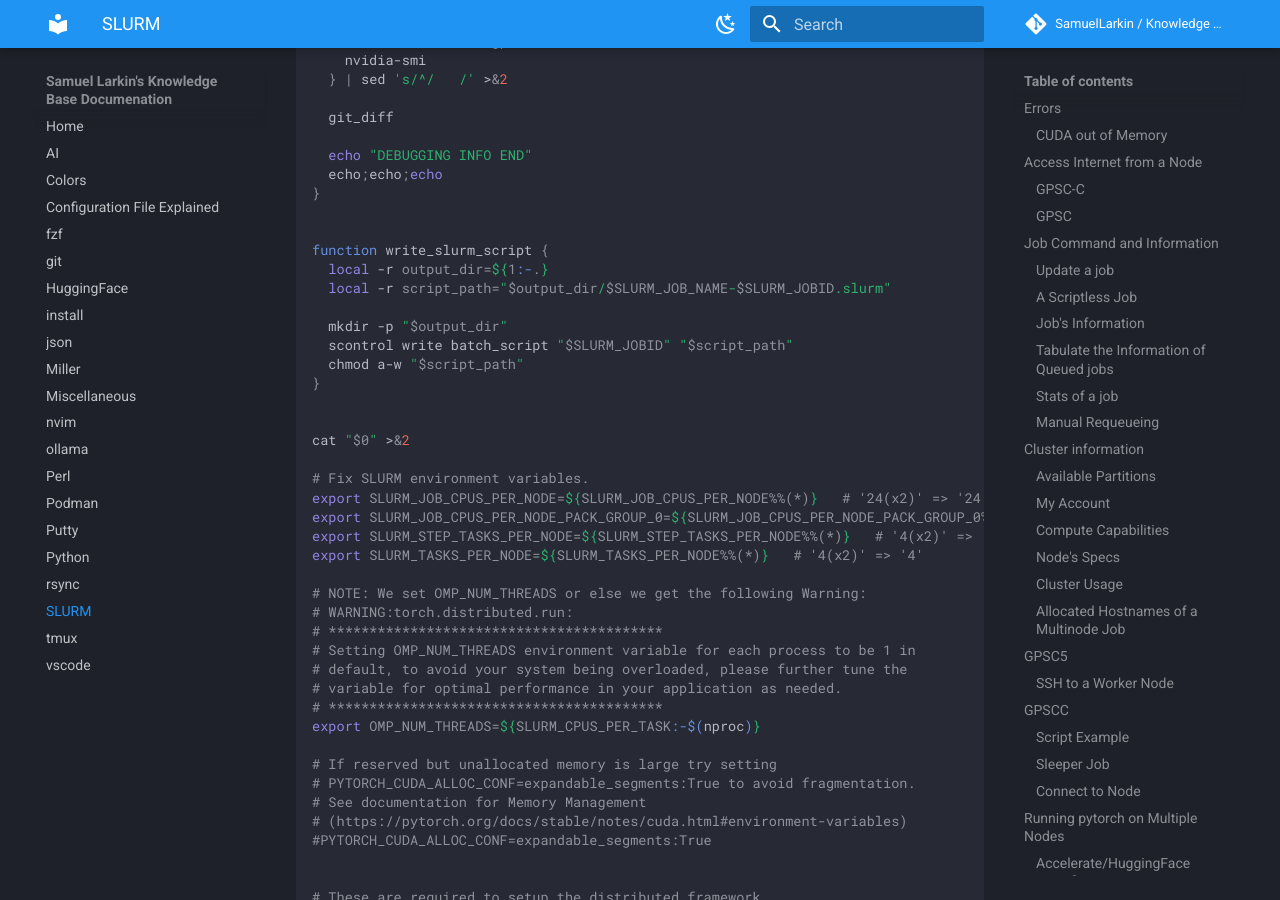
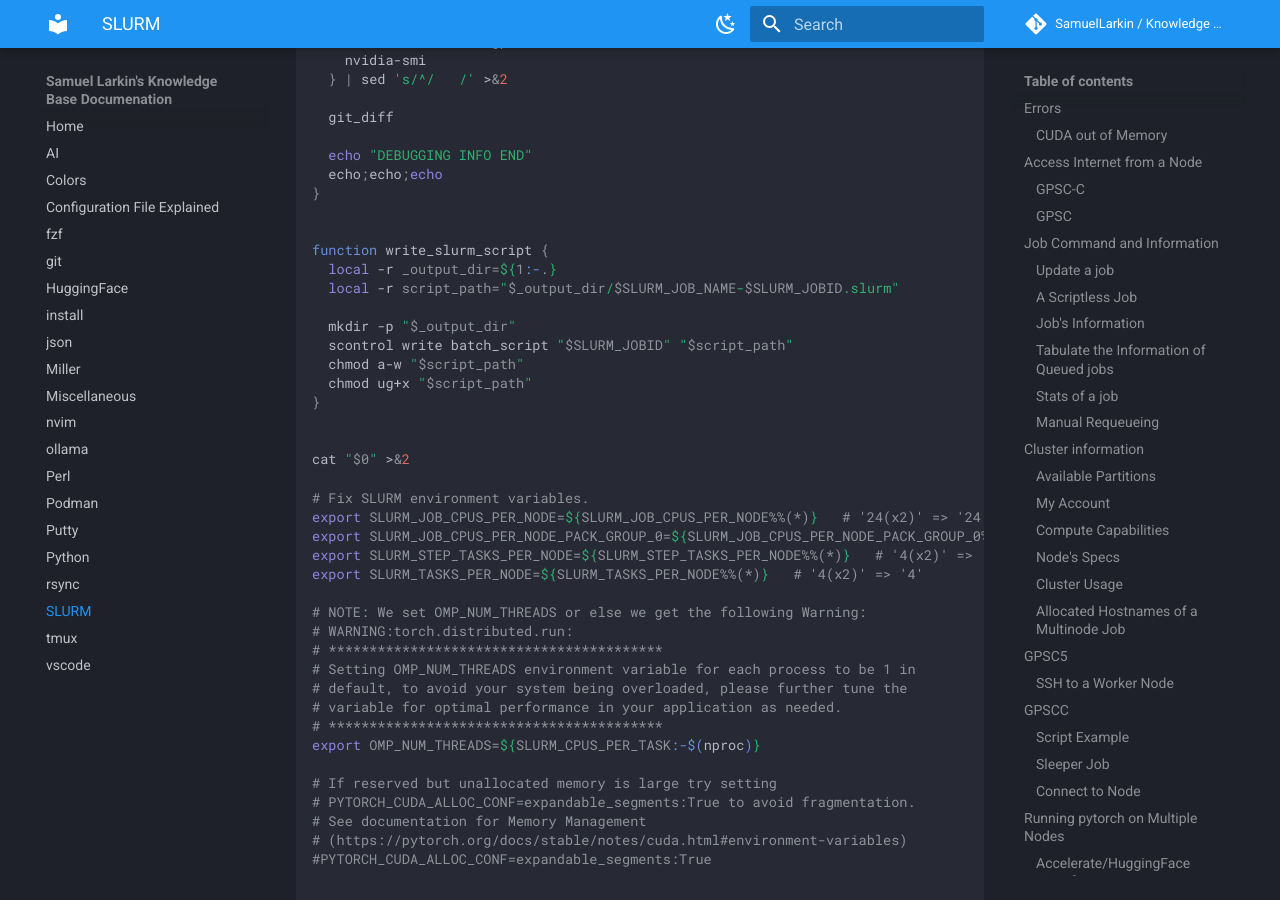
Before and after one commit to SamuelLarkin/kb, an MkDocs documentation site: the page built from docs/slurm.md, in a window 1280 px wide and 900 px high, scrolled down 18338 px. Built offline with MkDocs 1.6.1 and Material for MkDocs 9.7.7, drawn with Linux system fonts in a browser that asks for light colours; comment, search, counter and statistics services are not loaded; the version menu is left out.

Commit message:
docs(slurm): output_dir might already be used

```diff
--- a/docs/slurm.md
+++ b/docs/slurm.md
@@ -943,12 +943,13 @@
 
 
 function write_slurm_script {
-  local -r output_dir=${1:-.}
-  local -r script_path="$output_dir/$SLURM_JOB_NAME-$SLURM_JOBID.slurm"
+  local -r _output_dir=${1:-.}
+  local -r script_path="$_output_dir/$SLURM_JOB_NAME-$SLURM_JOBID.slurm"
 
-  mkdir -p "$output_dir"
+  mkdir -p "$_output_dir"
   scontrol write batch_script "$SLURM_JOBID" "$script_path"
   chmod a-w "$script_path"
+  chmod ug+x "$script_path"
 }
 
 
```
